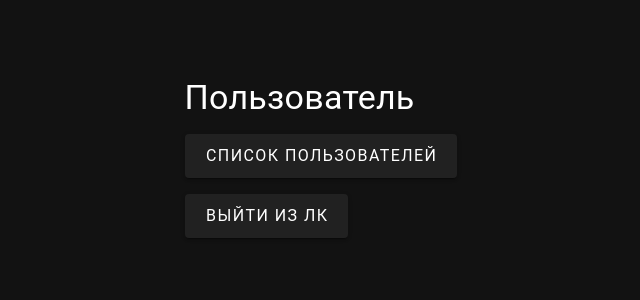
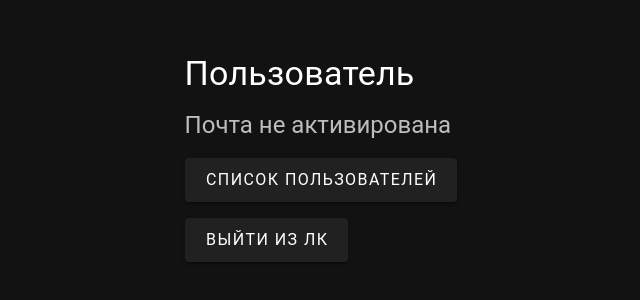
Before and after one commit to Wilson2254/JWT_Authorization, a Vue app in the folder client/: page /profile in a window 1280 px wide. Shown: the part 234-534 px from the top of the page, without its empty margins (311-951 px from the left). Built offline with nearby package versions, Linux system fonts and the light colour scheme; no server answers.

Commit message:
develop - axios interceptors response

```diff
--- a/client/src/http/index.ts
+++ b/client/src/http/index.ts
@@ -1,4 +1,5 @@
 import axios from 'axios';
+import AuthService from '../services/auth-service';
 
 export const API_URL = 'http://localhost:80/api';
 
@@ -12,4 +13,25 @@ httpApi.interceptors.request.use((config) => {
   return config;
 });
 
+httpApi.interceptors.response.use(
+  (config) => {
+    return config;
+  },
+  async (error) => {
+    console.log(error);
+    const originalRequest = error.config;
+    if (error.response.status === 401 && error.config && !error.config.isRetry) {
+      originalRequest.isRetry = true;
+      try {
+        const response = await AuthService.refresh();
+        localStorage.setItem('accessToken', response.data.accessToken);
+        return httpApi.request(originalRequest);
+      } catch (err) {
+        console.log('Сессия истекла');
+      }
+    }
+    throw error;
+  }
+);
+
 export default httpApi;
--- a/client/src/styles/base.css
+++ b/client/src/styles/base.css
@@ -1,5 +1,4 @@
 :root {
-
 }
 
 *,
--- a/client/src/views/ProfileView.vue
+++ b/client/src/views/ProfileView.vue
@@ -2,6 +2,9 @@
   <div class="d-flex fill-height justify-center align-center text-white">
     <div class="mr-4">
       <div class="text-h4 mb-4">Пользователь {{ user.email }}</div>
+      <div class="text-h5 mb-4 text-grey-lighten-1">
+        {{ activateLinkStatus }}
+      </div>
       <v-btn class="d-block mb-4" size="large" @click="getUsers">Список пользователей</v-btn>
       <v-btn class="d-block mb-4" size="large" @click="logoutProfile">Выйти из ЛК</v-btn>
     </div>
@@ -12,7 +15,7 @@
 </template>
 
 <script setup lang="ts">
-import { ref } from 'vue';
+import { ref, computed } from 'vue';
 import { authStore } from '../stores/auth-store';
 import { useRouter } from 'vue-router';
 import { storeToRefs } from 'pinia';
@@ -42,6 +45,13 @@ async function getUsers() {
     usersList.value.push(email);
   });
 }
+
+const activateLinkStatus = computed((): string => {
+  if (user.value.isActivated) {
+    return 'Почта активирована';
+  }
+  return 'Почта не активирована';
+});
 </script>
 
 <style scoped></style>
```
